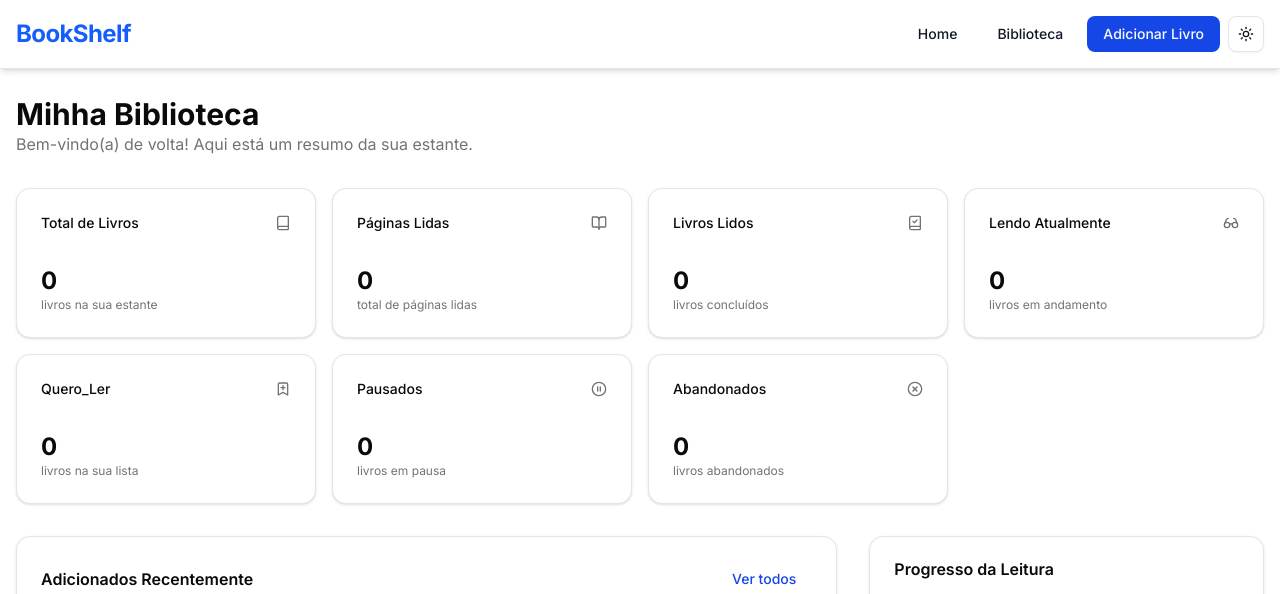
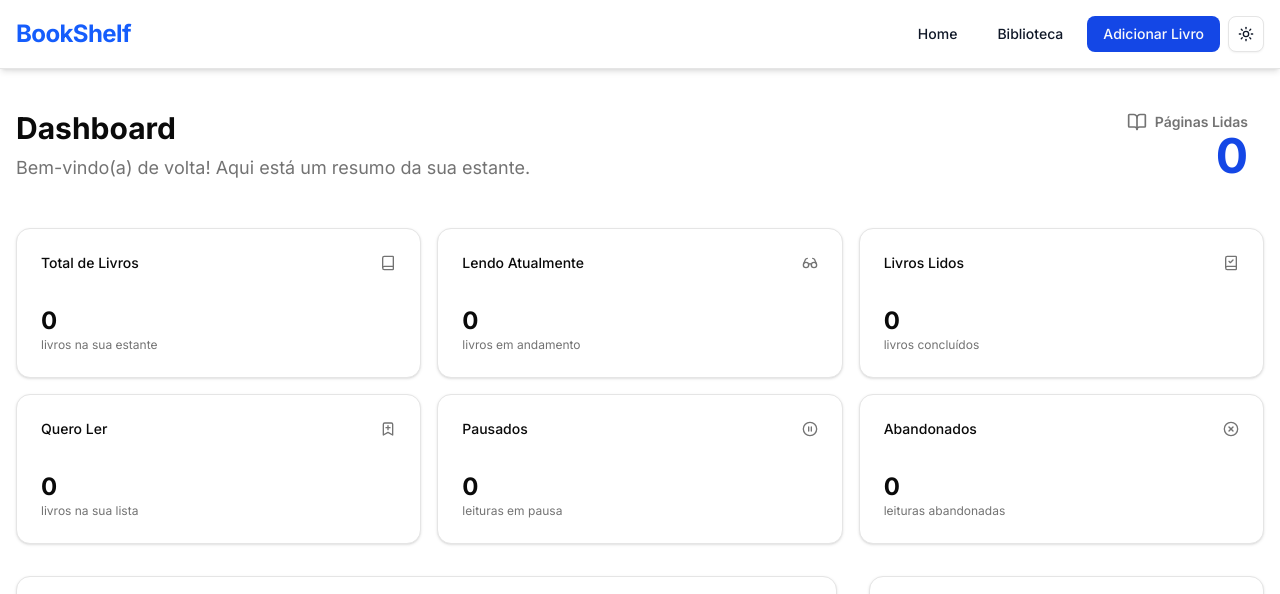
Before and after one commit to Lucas-Almeida729/BookShelf, a Next.js app: page / in a window 1280 px wide. Shown: the top 594 px of the page. Built offline with nearby package versions, Linux system fonts and the light colour scheme; no server answers; the database is empty.

Commit message:
Mudança no local de contagem das paginas lidas

```diff
--- a/src/app/biblioteca/page.tsx
+++ b/src/app/biblioteca/page.tsx
@@ -53,8 +53,8 @@ export default async function BibliotecaPage({
   const orderedStatuses = [
     "LENDO",
     "QUERO_LER",
+    "PAUSADO",
     "LIDO",
-    "PAUSADO",
     "ABANDONADO",
   ];
 
--- a/src/app/page.tsx
+++ b/src/app/page.tsx
@@ -1,13 +1,13 @@
 // src/app/page.tsx
 
+import Link from 'next/link';
 import { getBookStats, getReadingNow, getRecentBooks } from "@/lib/database";
 import StatsCards from "@/components/StatsCards";
 import ReadingProgress from "@/components/ReadingProgress";
 import RecentBooks from "@/components/RecentBooks";
+import { BookOpen } from 'lucide-react';
 
-// Note o "async". A página vai esperar os dados do banco carregarem.
 export default async function DashboardPage() {
-  // Chamamos todas as nossas novas funções em paralelo para mais performance
   const [stats, readingNow, recentBooks] = await Promise.all([
     getBookStats(),
     getReadingNow(),
@@ -16,24 +16,42 @@ export default async function DashboardPage() {
 
   return (
     <div className="container mx-auto p-4 space-y-8">
-      <div>
-        <h1 className="text-3xl font-bold">Mihha Biblioteca</h1>
-        <p className="text-muted-foreground">
-          Bem-vindo(a) de volta! Aqui está um resumo da sua estante.
-        </p>
+
+      {/* --- LINHA SUPERIOR (Texto e Estatística de Destaque) --- */}
+      <div className="grid grid-cols-1 lg:grid-cols-2 gap-8 items-center">
+
+        {/* Coluna da Esquerda: Texto de Boas-vindas */}
+        <div className="space-y-2">
+          <h1 className="text-3xl font-bold">Dashboard</h1>
+          <p className="text-muted-foreground text-lg">
+            Bem-vindo(a) de volta! Aqui está um resumo da sua estante.
+          </p>
+        </div>
+
+        {/* Coluna da Direita: Estatística de Páginas Lidas (versão discreta) */}
+        <Link href="/biblioteca?status=LIDO" className="group rounded-lg p-4 transition-colors hover:bg-accent">
+          <div className="flex flex-col items-center text-center lg:items-end lg:text-right">
+              <div className="flex items-center gap-2 text-muted-foreground">
+                  <BookOpen className="h-5 w-5" />
+                  <p className="text-sm font-semibold">Páginas Lidas</p>
+              </div>
+              <p className="text-5xl font-bold text-primary">{stats.pagesRead.toLocaleString('pt-BR')}</p>
+          </div>
+        </Link>
       </div>
 
-      {/* 1. Cartões de Estatísticas */}
-      <StatsCards stats={stats} />
+      {/* --- LINHA INTERMEDIÁRIA (Grelha de 6 Cards) --- */}
+      <div>
+        <StatsCards stats={stats} />
+      </div>
 
+      {/* --- LINHA INFERIOR (Adicionados Recentemente e Progresso) --- */}
       <div className="grid grid-cols-1 lg:grid-cols-3 gap-8">
         <div className="lg:col-span-2">
-          {/* 2. Livros Adicionados Recentemente */}
           <RecentBooks recentBooks={recentBooks} />
         </div>
 
         <div>
-          {/* 3. Progresso de Leitura Atual */}
           <ReadingProgress readingNow={readingNow} />
         </div>
       </div>
--- a/src/components/StatsCards.tsx
+++ b/src/components/StatsCards.tsx
@@ -1,8 +1,8 @@
 // src/components/StatsCards.tsx
 
+import Link from 'next/link';
 import { Card, CardContent, CardHeader, CardTitle } from "@/components/ui/card";
 import {
-  BookOpen,
   BookCheck,
   Glasses,
   Book,
@@ -16,86 +16,74 @@ interface StatsCardsProps {
     totalBooks: number;
     booksRead: number;
     booksReading: number;
-    pagesRead: number;
     booksToRead: number;
     booksPaused: number;
     booksAbandoned: number;
   };
 }
 
+// Componente auxiliar para os cards de status
+const StatCard = ({ href, title, icon: Icon, value, description }: { href: string, title: string, icon: React.ElementType, value: string | number, description: string }) => (
+  <Link href={href} className="group">
+    <Card className="transition-all duration-300 group-hover:shadow-xl group-hover:-translate-y-1">
+      <CardHeader className="flex flex-row items-center justify-between space-y-0 pb-2">
+        <CardTitle className="text-sm font-medium">{title}</CardTitle>
+        <Icon className="h-4 w-4 text-muted-foreground" />
+      </CardHeader>
+      <CardContent>
+        <div className="text-2xl font-bold">{value}</div>
+        <p className="text-xs text-muted-foreground">{description}</p>
+      </CardContent>
+    </Card>
+  </Link>
+);
+
+// Este componente agora renderiza apenas a grelha de 6 cards
 export default function StatsCards({ stats }: StatsCardsProps) {
   return (
-    <div className="grid gap-4 md:grid-cols-2 lg:grid-cols-4">
-      <Card>
-        <CardHeader className="flex flex-row items-center justify-between space-y-0 pb-2">
-          <CardTitle className="text-sm font-medium">Total de Livros</CardTitle>
-          <Book className="h-4 w-4 text-muted-foreground" />
-        </CardHeader>
-        <CardContent>
-          <div className="text-2xl font-bold">{stats.totalBooks}</div>
-          <p className="text-xs text-muted-foreground">livros na sua estante</p>
-        </CardContent>
-      </Card>
-            <Card>
-        <CardHeader className="flex flex-row items-center justify-between space-y-0 pb-2">
-          <CardTitle className="text-sm font-medium">Páginas Lidas</CardTitle>
-          <BookOpen className="h-4 w-4 text-muted-foreground" />
-        </CardHeader>
-        <CardContent>
-          <div className="text-2xl font-bold">{stats.pagesRead.toLocaleString('pt-BR')}</div>
-          <p className="text-xs text-muted-foreground">total de páginas lidas</p>
-        </CardContent>
-      </Card>
-      <Card>
-        <CardHeader className="flex flex-row items-center justify-between space-y-0 pb-2">
-          <CardTitle className="text-sm font-medium">Livros Lidos</CardTitle>
-          <BookCheck className="h-4 w-4 text-muted-foreground" />
-        </CardHeader>
-        <CardContent>
-          <div className="text-2xl font-bold">{stats.booksRead}</div>
-          <p className="text-xs text-muted-foreground">livros concluídos</p>
-        </CardContent>
-      </Card>
-      <Card>
-        <CardHeader className="flex flex-row items-center justify-between space-y-0 pb-2">
-          <CardTitle className="text-sm font-medium">Lendo Atualmente</CardTitle>
-          <Glasses className="h-4 w-4 text-muted-foreground" />
-        </CardHeader>
-        <CardContent>
-          <div className="text-2xl font-bold">{stats.booksReading}</div>
-          <p className="text-xs text-muted-foreground">livros em andamento</p>
-        </CardContent>
-      </Card>
-      <Card>
-        <CardHeader className="flex flex-row items-center justify-between space-y-0 pb-2">
-          <CardTitle className="text-sm font-medium">Quero_Ler</CardTitle>
-          <BookmarkPlus className="h-4 w-4 text-muted-foreground" />
-        </CardHeader>
-        <CardContent>
-          <div className="text-2xl font-bold">{stats.booksToRead}</div>
-          <p className="text-xs text-muted-foreground">livros na sua lista</p>
-        </CardContent>
-      </Card>
-      <Card>
-        <CardHeader className="flex flex-row items-center justify-between space-y-0 pb-2">
-          <CardTitle className="text-sm font-medium">Pausados</CardTitle>
-          <PauseCircle className="h-4 w-4 text-muted-foreground" />
-        </CardHeader>
-        <CardContent>
-          <div className="text-2xl font-bold">{stats.booksPaused}</div>
-          <p className="text-xs text-muted-foreground">livros em pausa</p>
-        </CardContent>
-      </Card>
-      <Card>
-        <CardHeader className="flex flex-row items-center justify-between space-y-0 pb-2">
-          <CardTitle className="text-sm font-medium">Abandonados</CardTitle>
-          <XCircle className="h-4 w-4 text-muted-foreground" />
-        </CardHeader>
-        <CardContent>
-          <div className="text-2xl font-bold">{stats.booksAbandoned}</div>
-          <p className="text-xs text-muted-foreground">livros abandonados</p>
-        </CardContent>
-      </Card>
+    <div className="grid grid-cols-2 lg:grid-cols-3 gap-4">
+      <StatCard
+        href="/biblioteca"
+        title="Total de Livros"
+        icon={Book}
+        value={stats.totalBooks}
+        description="livros na sua estante"
+      />
+      <StatCard
+        href="/biblioteca?status=LENDO"
+        title="Lendo Atualmente"
+        icon={Glasses}
+        value={stats.booksReading}
+        description="livros em andamento"
+      />
+      <StatCard
+        href="/biblioteca?status=LIDO"
+        title="Livros Lidos"
+        icon={BookCheck}
+        value={stats.booksRead}
+        description="livros concluídos"
+      />
+      <StatCard
+        href="/biblioteca?status=QUERO_LER"
+        title="Quero Ler"
+        icon={BookmarkPlus}
+        value={stats.booksToRead}
+        description="livros na sua lista"
+      />
+      <StatCard
+        href="/biblioteca?status=PAUSADO"
+        title="Pausados"
+        icon={PauseCircle}
+        value={stats.booksPaused}
+        description="leituras em pausa"
+      />
+      <StatCard
+        href="/biblioteca?status=ABANDONADO"
+        title="Abandonados"
+        icon={XCircle}
+        value={stats.booksAbandoned}
+        description="leituras abandonadas"
+      />
     </div>
   );
 }
```
Also changed, not shown: 1 other file (tests, documents, lock files or other folders).
